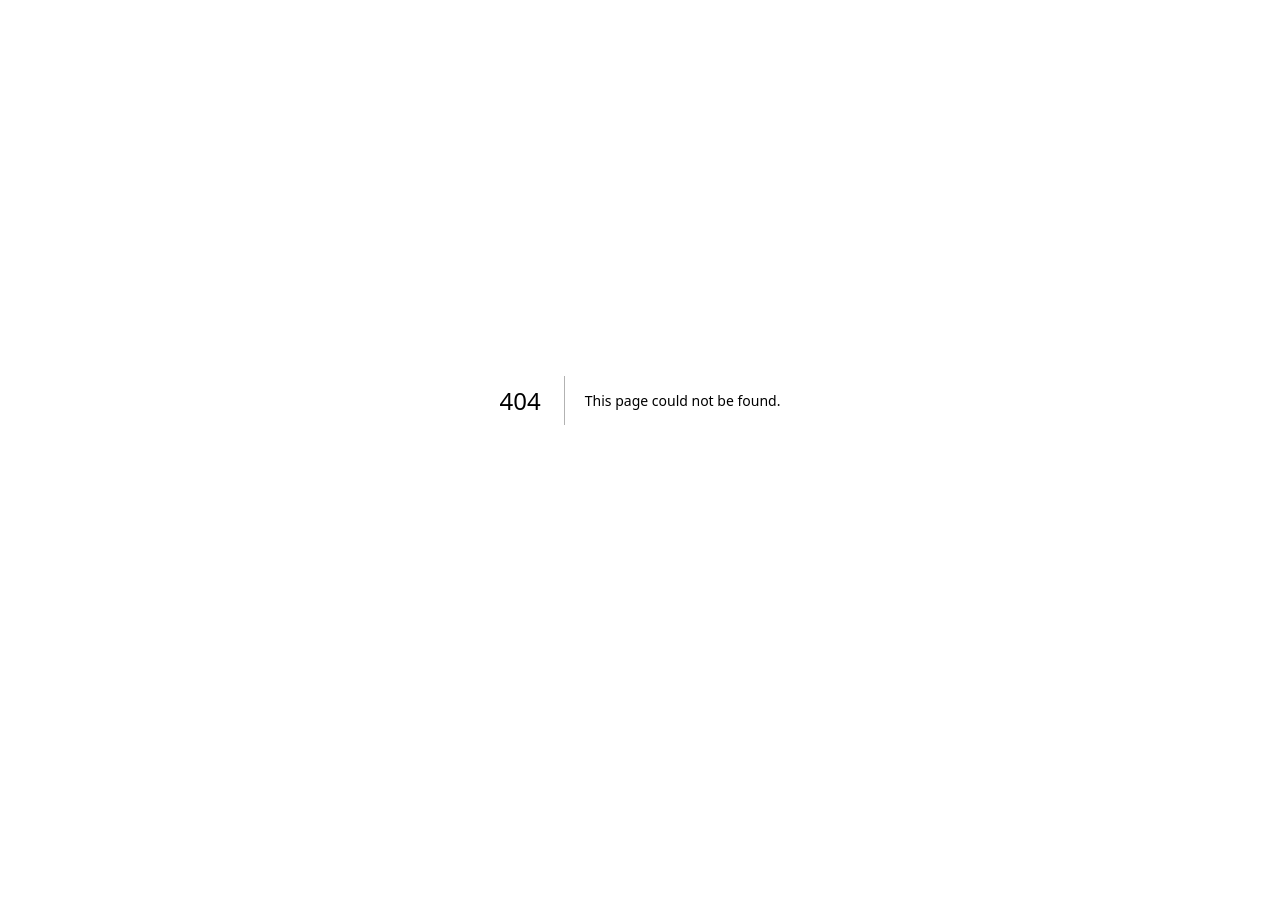
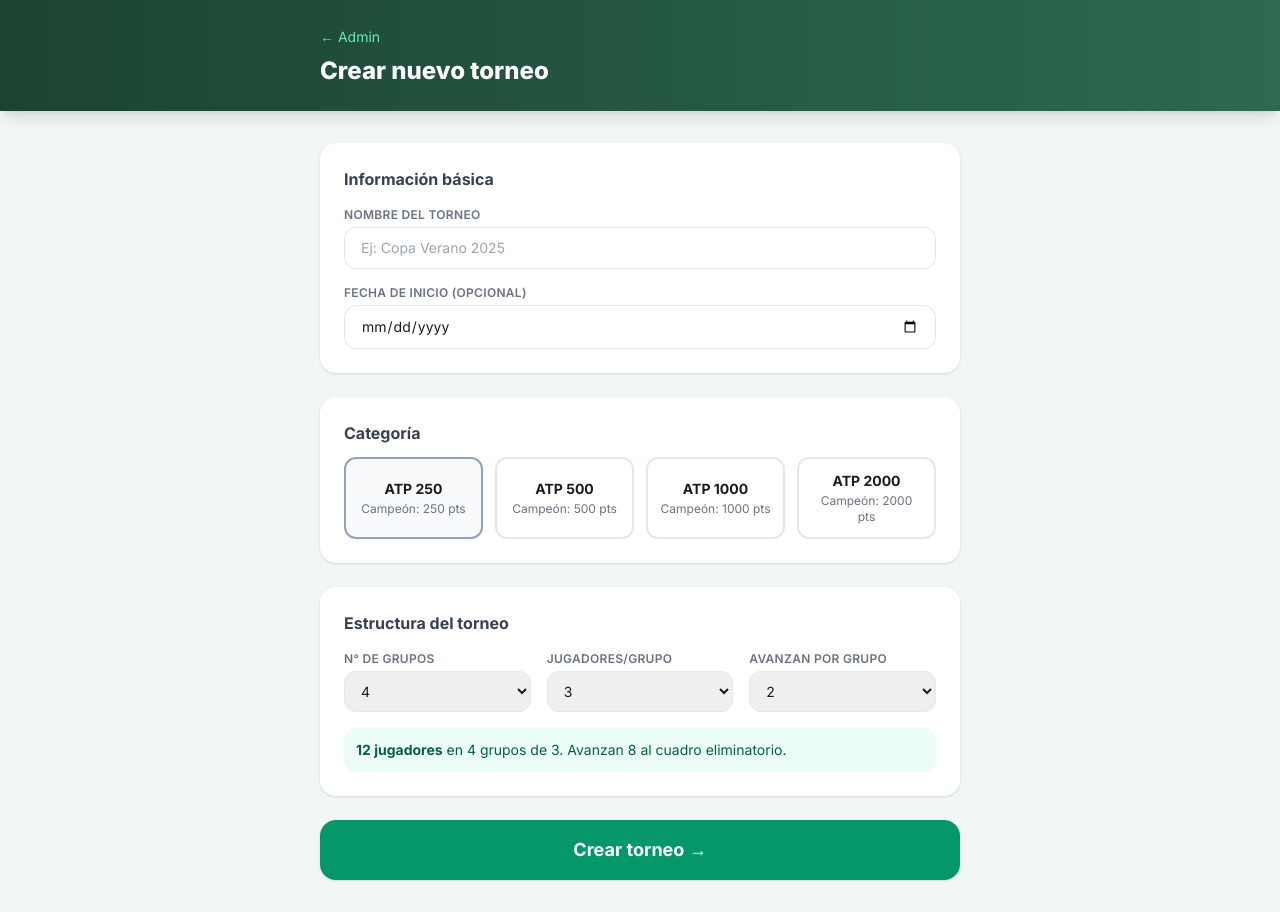
Before and after one commit to trogliomatiasi-cyber/torneo-tenis, a Next.js app: page /admin/torneo/nuevo in a window 1280 px wide. Before the commit this address had no page. Before the commit the page ends 800 px from the top, so only its background shows below. Built offline with nearby package versions, Linux system fonts and the light colour scheme.

Commit message:
Create page.tsx

```diff
--- /dev/null
+++ b/app/admin/torneo/nuevo/page.tsx
@@ -0,0 +1,158 @@
+'use client'
+
+import { useState } from 'react'
+import { useRouter } from 'next/navigation'
+import Link from 'next/link'
+
+export default function NuevoTorneoPage() {
+  const router = useRouter()
+  const [form, setForm] = useState({
+    name: '',
+    category: '250',
+    start_date: '',
+    num_groups: 4,
+    players_per_group: 3,
+    players_advancing: 2,
+  })
+  const [loading, setLoading] = useState(false)
+  const [error, setError] = useState('')
+
+  const totalPlayers = form.num_groups * form.players_per_group
+  const totalAdvancing = form.num_groups * form.players_advancing
+
+  function set<K extends keyof typeof form>(key: K, value: typeof form[K]) {
+    setForm(prev => ({ ...prev, [key]: value }))
+  }
+
+  async function handleCreate() {
+    if (!form.name.trim()) { setError('Ingresá un nombre para el torneo'); return }
+    if (form.players_advancing >= form.players_per_group) { setError('Los jugadores que avanzan deben ser menos que los del grupo'); return }
+    setLoading(true)
+    setError('')
+    const res = await fetch('/api/tournaments', {
+      method: 'POST',
+      body: JSON.stringify(form),
+      headers: { 'Content-Type': 'application/json' },
+    })
+    if (res.ok) {
+      const data = await res.json()
+      router.push(`/admin/torneo/${data.id}`)
+    } else {
+      const data = await res.json()
+      setError(data.error ?? 'Error al crear torneo')
+      setLoading(false)
+    }
+  }
+
+  const categoryInfo: Record<string, { label: string; color: string; desc: string }> = {
+    '250': { label: 'ATP 250', color: 'border-slate-400 bg-slate-50', desc: 'Campeón: 250 pts' },
+    '500': { label: 'ATP 500', color: 'border-blue-400 bg-blue-50', desc: 'Campeón: 500 pts' },
+    '1000': { label: 'ATP 1000', color: 'border-yellow-400 bg-yellow-50', desc: 'Campeón: 1000 pts' },
+    '2000': { label: 'ATP 2000', color: 'border-purple-400 bg-purple-50', desc: 'Campeón: 2000 pts' },
+  }
+
+  return (
+    <div className="min-h-screen bg-[#F0F7F4]">
+      <header className="bg-gradient-to-r from-[#1B4332] to-[#2D6A4F] text-white shadow-lg">
+        <div className="max-w-2xl mx-auto px-4 py-6">
+          <Link href="/admin" className="text-emerald-300 text-sm hover:text-white transition mb-2 inline-block">← Admin</Link>
+          <h1 className="text-2xl font-extrabold">Crear nuevo torneo</h1>
+        </div>
+      </header>
+
+      <main className="max-w-2xl mx-auto px-4 py-8 space-y-6">
+        <div className="bg-white rounded-2xl shadow p-6 space-y-4">
+          <h2 className="font-bold text-gray-700">Información básica</h2>
+          <div>
+            <label className="text-xs font-semibold text-gray-500 uppercase tracking-wide block mb-1">Nombre del torneo</label>
+            <input
+              type="text"
+              value={form.name}
+              onChange={e => set('name', e.target.value)}
+              placeholder="Ej: Copa Verano 2025"
+              className="w-full border border-gray-200 rounded-xl px-4 py-2.5 text-sm outline-none focus:ring-2 focus:ring-emerald-400"
+            />
+          </div>
+          <div>
+            <label className="text-xs font-semibold text-gray-500 uppercase tracking-wide block mb-1">Fecha de inicio (opcional)</label>
+            <input
+              type="date"
+              value={form.start_date}
+              onChange={e => set('start_date', e.target.value)}
+              className="w-full border border-gray-200 rounded-xl px-4 py-2.5 text-sm outline-none focus:ring-2 focus:ring-emerald-400"
+            />
+          </div>
+        </div>
+
+        <div className="bg-white rounded-2xl shadow p-6">
+          <h2 className="font-bold text-gray-700 mb-3">Categoría</h2>
+          <div className="grid grid-cols-2 sm:grid-cols-4 gap-3">
+            {(['250', '500', '1000', '2000'] as const).map(cat => {
+              const info = categoryInfo[cat]
+              return (
+                <button
+                  key={cat}
+                  onClick={() => set('category', cat)}
+                  className={`border-2 rounded-xl p-3 text-center transition ${form.category === cat ? info.color + ' border-opacity-100' : 'border-gray-200 bg-white'}`}
+                >
+                  <div className="font-bold text-sm">{info.label}</div>
+                  <div className="text-xs text-gray-500 mt-0.5">{info.desc}</div>
+                </button>
+              )
+            })}
+          </div>
+        </div>
+
+        <div className="bg-white rounded-2xl shadow p-6 space-y-4">
+          <h2 className="font-bold text-gray-700">Estructura del torneo</h2>
+          <div className="grid grid-cols-3 gap-4">
+            <div>
+              <label className="text-xs font-semibold text-gray-500 uppercase tracking-wide block mb-1">N° de grupos</label>
+              <select
+                value={form.num_groups}
+                onChange={e => set('num_groups', parseInt(e.target.value))}
+                className="w-full border border-gray-200 rounded-xl px-3 py-2.5 text-sm outline-none focus:ring-2 focus:ring-emerald-400"
+              >
+                {[2, 3, 4, 5, 6, 7, 8].map(n => <option key={n} value={n}>{n}</option>)}
+              </select>
+            </div>
+            <div>
+              <label className="text-xs font-semibold text-gray-500 uppercase tracking-wide block mb-1">Jugadores/grupo</label>
+              <select
+                value={form.players_per_group}
+                onChange={e => set('players_per_group', parseInt(e.target.value))}
+                className="w-full border border-gray-200 rounded-xl px-3 py-2.5 text-sm outline-none focus:ring-2 focus:ring-emerald-400"
+              >
+                {[2, 3, 4, 5].map(n => <option key={n} value={n}>{n}</option>)}
+              </select>
+            </div>
+            <div>
+              <label className="text-xs font-semibold text-gray-500 uppercase tracking-wide block mb-1">Avanzan por grupo</label>
+              <select
+                value={form.players_advancing}
+                onChange={e => set('players_advancing', parseInt(e.target.value))}
+                className="w-full border border-gray-200 rounded-xl px-3 py-2.5 text-sm outline-none focus:ring-2 focus:ring-emerald-400"
+              >
+                {[1, 2, 3, 4].filter(n => n < form.players_per_group).map(n => <option key={n} value={n}>{n}</option>)}
+              </select>
+            </div>
+          </div>
+          <div className="bg-emerald-50 rounded-xl p-3 text-sm text-emerald-800">
+            <strong>{totalPlayers} jugadores</strong> en {form.num_groups} grupos de {form.players_per_group}.
+            Avanzan {totalAdvancing} al cuadro eliminatorio.
+          </div>
+        </div>
+
+        {error && <p className="text-red-500 text-sm bg-red-50 rounded-xl px-4 py-3">{error}</p>}
+
+        <button
+          onClick={handleCreate}
+          disabled={loading}
+          className="w-full bg-emerald-600 text-white py-4 rounded-2xl font-bold text-lg hover:bg-emerald-700 transition disabled:opacity-50 shadow"
+        >
+          {loading ? 'Creando...' : 'Crear torneo →'}
+        </button>
+      </main>
+    </div>
+  )
+}
```
